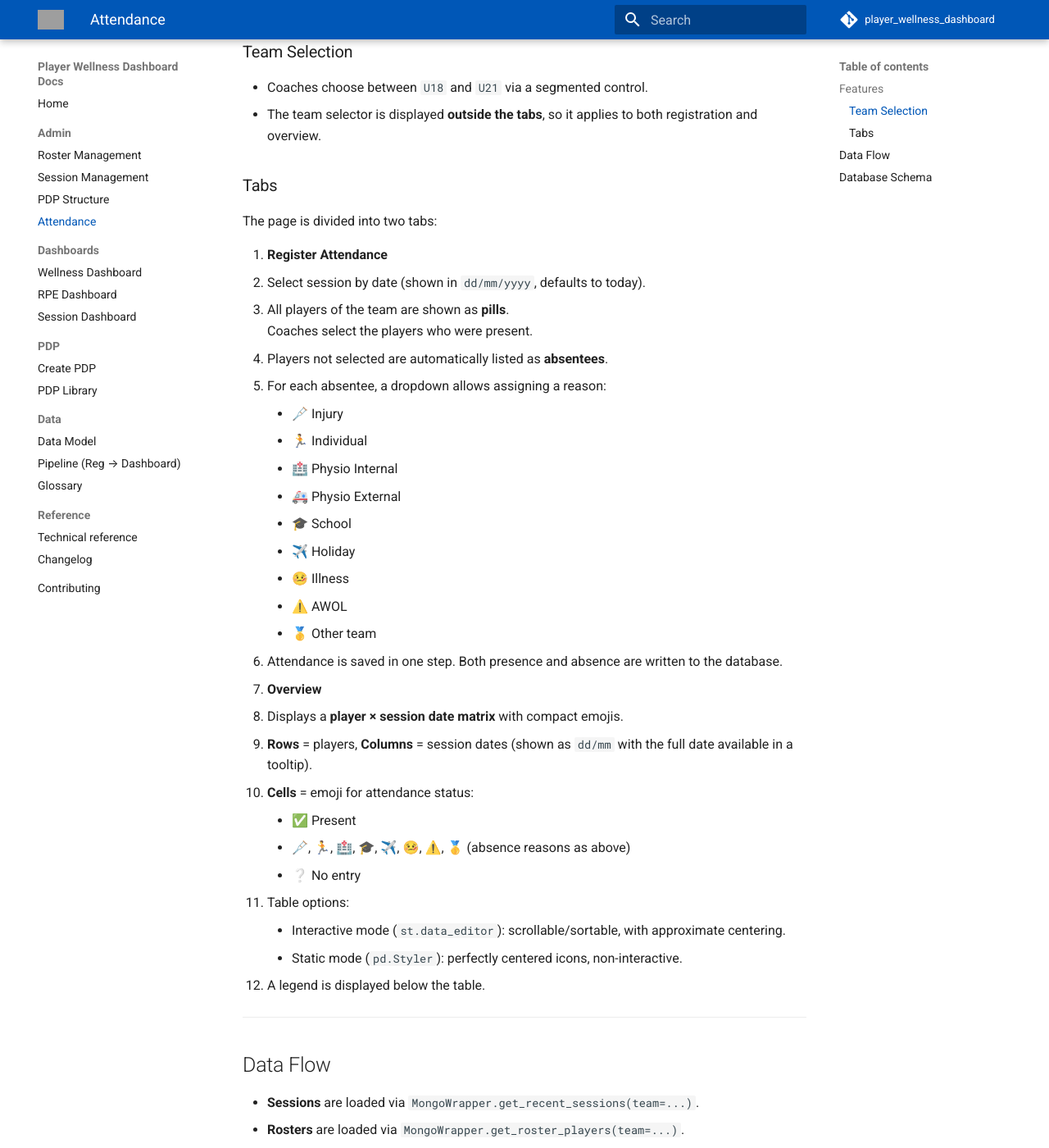
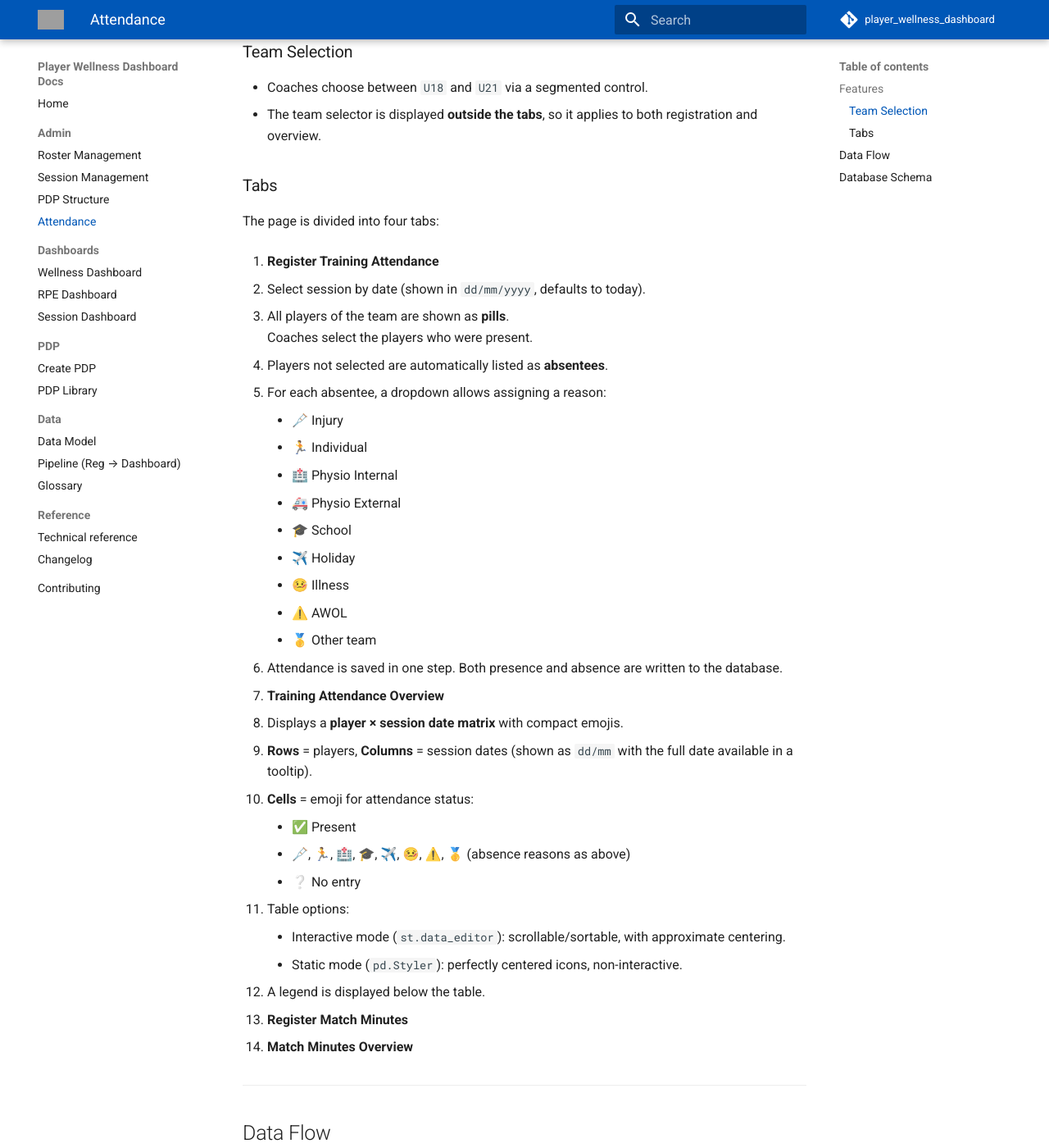
Before and after one commit to pdemaers/player_wellness_dashboard, an MkDocs documentation site: the page built from docs/admin/attendance_management.md, in a window 1280 px wide and 1400 px high, scrolled down 300 px. Shown: the whole window at 82% size. Built offline with MkDocs 1.6.1 and Material for MkDocs 9.7.7, drawn with Linux system fonts in a browser that asks for light colours; comment, search, counter and statistics services are not loaded; grey boxes are pictures that could not be loaded.

Commit message:
docs: updated documentation

```diff
--- a/docs/admin/attendance_management.md
+++ b/docs/admin/attendance_management.md
@@ -11,9 +11,10 @@ The **Attendance Management** page allows coaches to both register attendance fo
 - The team selector is displayed **outside the tabs**, so it applies to both registration and overview.
 
 ### Tabs
-The page is divided into two tabs:
+The page is divided into four tabs:
 
-1. **Register Attendance**
+1. **Register Training Attendance**
+
    - Select session by date (shown in `dd/mm/yyyy`, defaults to today).
    - All players of the team are shown as **pills**.
      Coaches select the players who were present.
@@ -30,7 +31,8 @@ The page is divided into two tabs:
      - 🥇 Other team
    - Attendance is saved in one step. Both presence and absence are written to the database.
 
-2. **Overview**
+2. **Training Attendance Overview**
+
    - Displays a **player × session date matrix** with compact emojis.
    - **Rows** = players, **Columns** = session dates (shown as `dd/mm` with the full date available in a tooltip).
    - **Cells** = emoji for attendance status:
@@ -42,6 +44,10 @@ The page is divided into two tabs:
      - Static mode (`pd.Styler`): perfectly centered icons, non-interactive.
    - A legend is displayed below the table.
 
+3. **Register Match Minutes**
+
+4. **Match Minutes Overview**
+
 ---
 
 ## Data Flow
@@ -50,6 +56,7 @@ The page is divided into two tabs:
 - **Rosters** are loaded via `MongoWrapper.get_roster_players(team=...)`.
 - **Attendance** is written and updated via `MongoWrapper.upsert_attendance_full(...)`.
 - **Overview matrix** is generated with a helper that:
+
   - Fetches all sessions (deduplicated by date).
   - Builds a DataFrame with one row per player, one column per session date.
   - Fills cells with emojis depending on attendance status.
```
